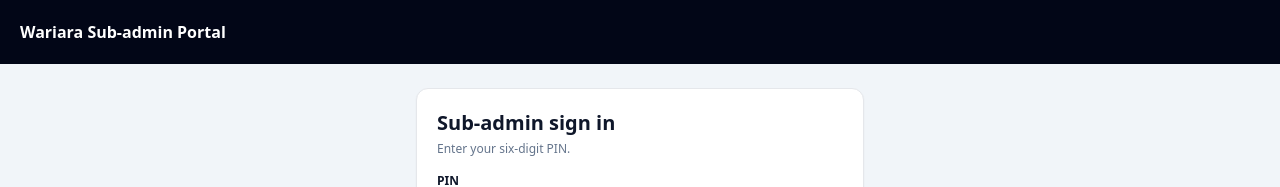
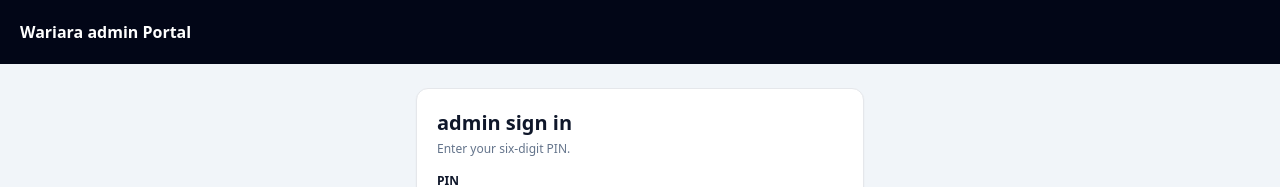
Before and after one commit to Ericmusyoka2020/craversfrontend, a plain HTML site: page admin.html in a window 1280 px wide. Shown: the top 187 px of the page. Drawn offline with nearby package versions, Linux system fonts and the light colour scheme.

Commit message:
Change 'Sub-admin' to 'admin' in admin.html

```diff
--- a/admin.html
+++ b/admin.html
@@ -10,13 +10,13 @@
 </head>
 <body class="min-h-screen bg-slate-100 text-slate-900">
   <header class="flex min-h-16 items-center justify-between bg-slate-950 px-5 py-2 text-white">
-    <strong>Wariara Sub-admin Portal</strong>
+    <strong>Wariara admin Portal</strong>
     <button id="logout-button" type="button" onclick="logoutSub()" class="hidden text-xs underline">Sign out</button>
   </header>
 
   <main class="mx-auto max-w-7xl p-4 sm:p-6">
     <section id="gate" class="mx-auto max-w-md rounded-xl border bg-white p-5 shadow-sm">
-      <h1 class="text-xl font-extrabold">Sub-admin sign in</h1>
+      <h1 class="text-xl font-extrabold">admin sign in</h1>
       <p class="mt-1 text-xs text-slate-500">Enter your six-digit PIN.</p>
       <label for="pin" class="mt-4 block text-xs font-bold">PIN</label>
       <input id="pin" type="password" inputmode="numeric" pattern="[0-9]{6}" maxlength="6" autocomplete="one-time-code" placeholder="6-digit PIN" class="mt-1 w-full rounded-lg border px-3 py-2 text-sm" />
```
